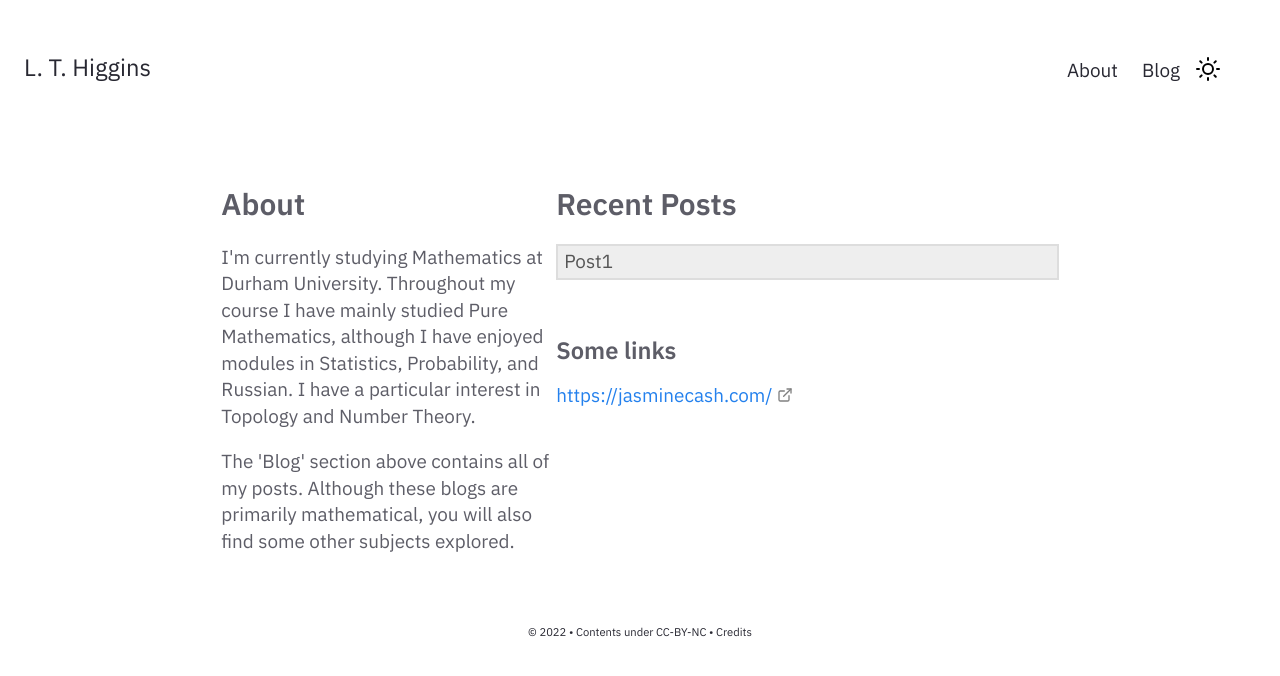
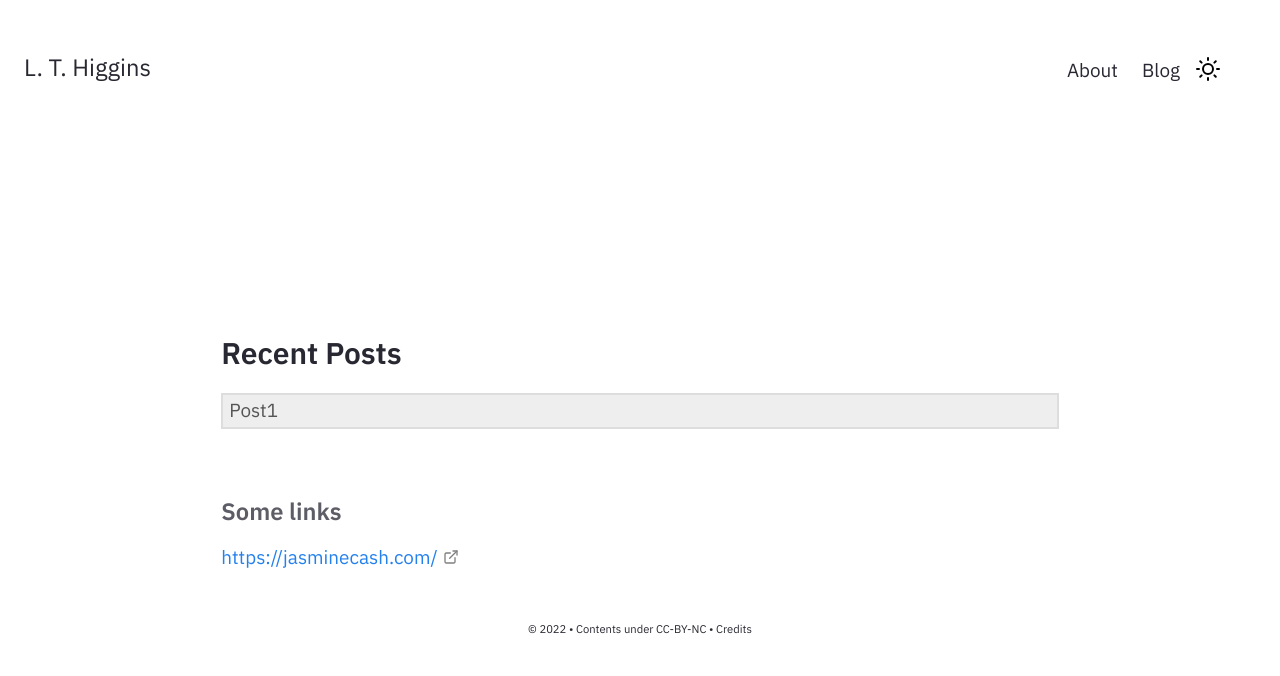
Before and after one commit to Luke-T-Higgins/blog, a Jekyll site: the page built from pages/index.md, in a window 1280 px wide. Shown: the top 676 px of the page. Built offline with Jekyll 4.4.1, drawn with Linux system fonts in a browser that asks for light colours.

Commit message:
Update Homepage.html

```diff
--- a/_includes/Homepage.html
+++ b/_includes/Homepage.html
@@ -28,25 +28,20 @@
 
     <div class="left">
         <div class="home-sub-text">
-            <h2>
-                About
-            </h2>
-            <p>
-                I'm currently studying Mathematics at Durham University. Throughout my course I have mainly studied Pure Mathematics, although I have enjoyed modules in Statistics, Probability, and Russian. I have a particular interest in Topology and Number Theory.
-            </p>
 
-            <p2>
-                The 'Blog' section above contains all of my posts. Although these blogs are primarily mathematical, you will also find some other subjects explored.
-            </p>
         </div>
     </div>
 
     <div class="right">
         <div class="home-sub-text">
-            <h2> Recent Posts </h2>
-            <p style="padding:2px 6px 4px 6px; color: #555555; background-color: #eeeeee; border: #dddddd 2px solid"> Post1 </p2>
+
         </div>
     </div>
+
+
+<h2> Recent Posts </h2>
+<p style="padding:2px 6px 4px 6px; color: #555555; background-color: #eeeeee; border: #dddddd 2px solid"> Post1 </p2>
+
 
     <div class="home-sub-text">
         <h4> Some links </h4>
```
